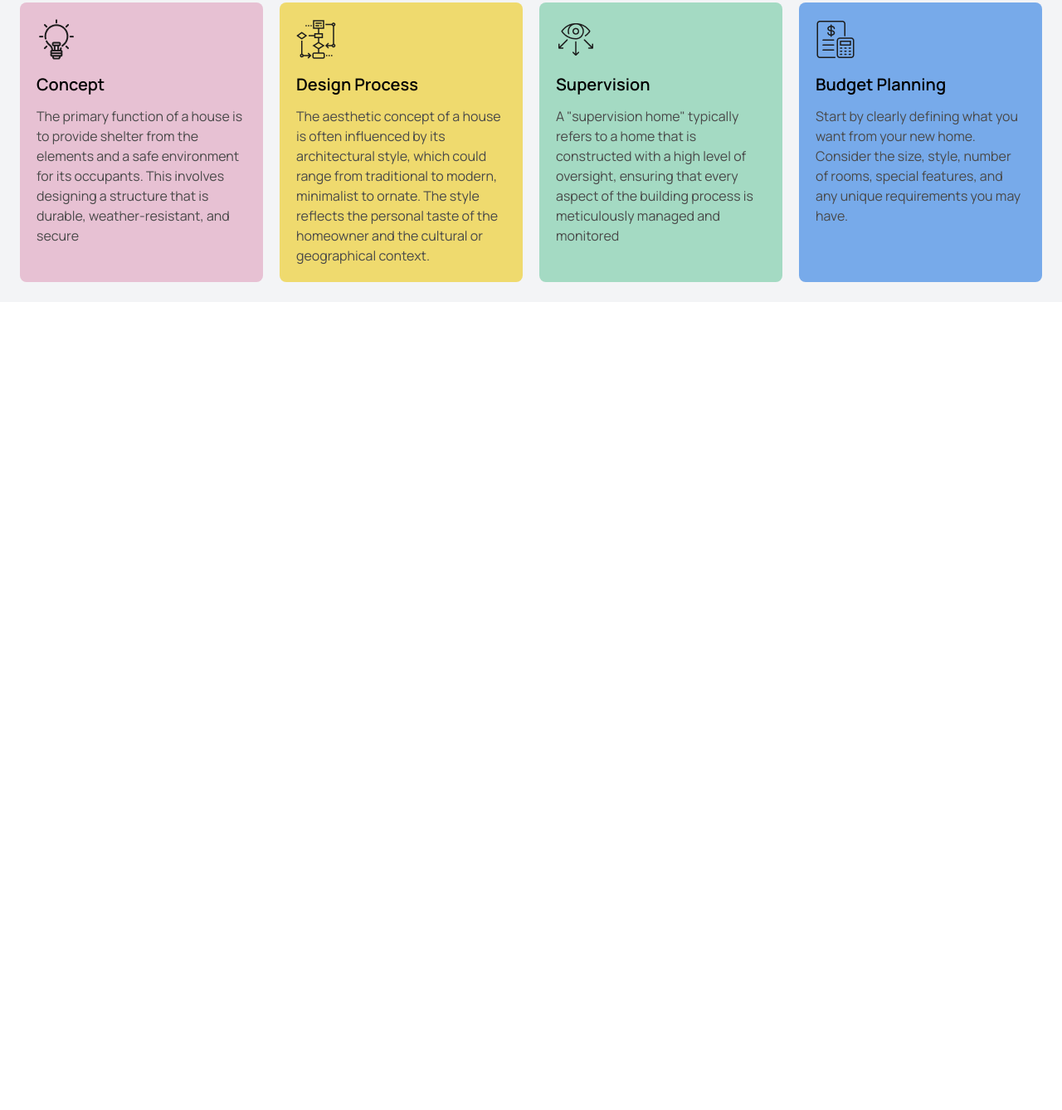
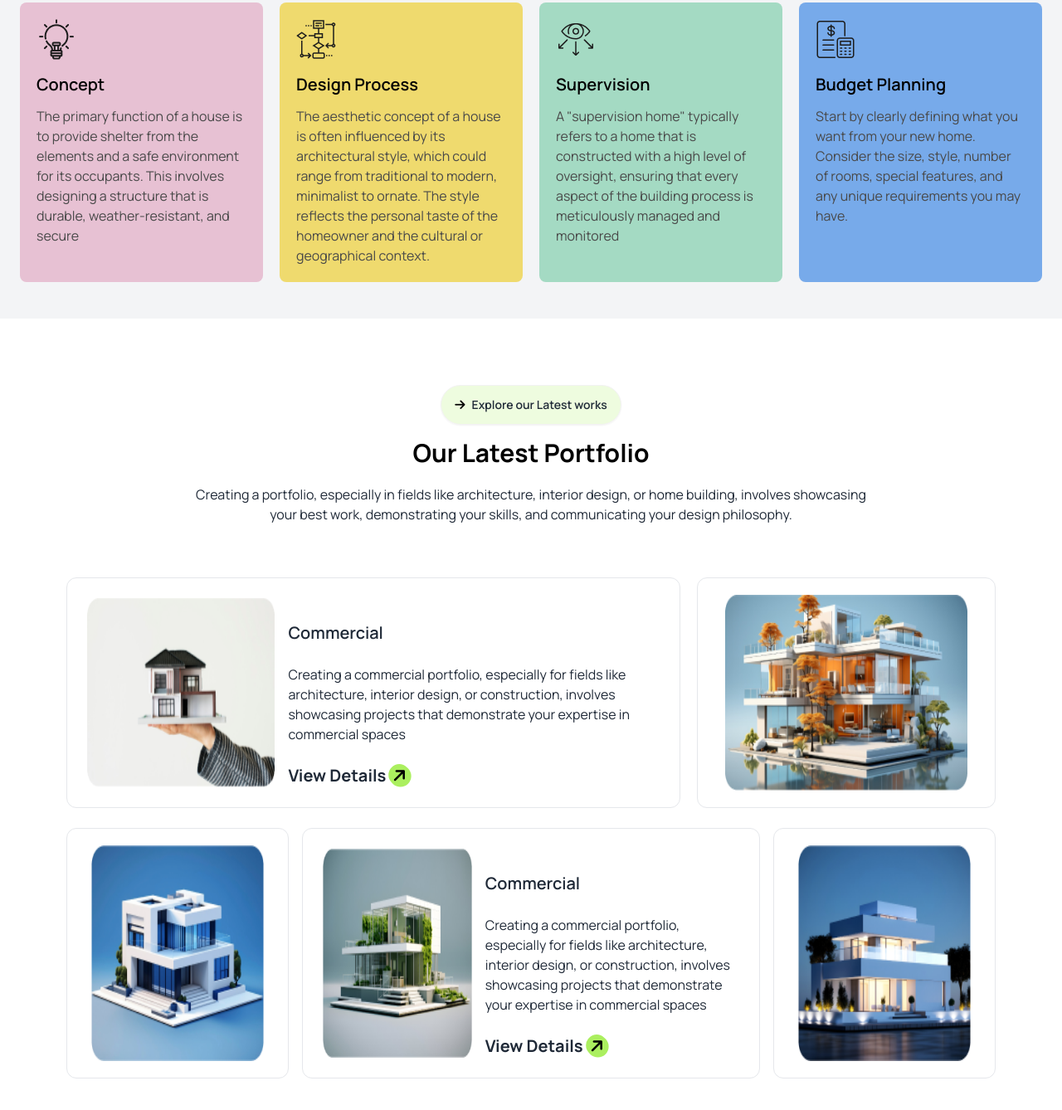
Before and after one commit to jannatulfardousmim/assignment-3, a plain HTML site: page index.html in a window 1280 px wide. Shown: the part 1796-3134 px from the top of the page at 83% size. Before the commit the page ends 2180 px from the top, so only its background shows below. Drawn offline with nearby package versions, Linux system fonts and the light colour scheme.

Commit message:
add portfolio section

```diff
--- a/index.html
+++ b/index.html
@@ -103,7 +103,7 @@
     <main class="bg-gray-100">
         <!--design section-->
         <section>
-            <div class="relative ">
+            <div class="relative  ">
                 <div class=" lg:flex absolute border-2 border-dashed py-5 top-2 left-16 hidden">
                     <img src="assets/Vector.png">
                 </div>
@@ -175,6 +175,62 @@
                     </div>
                 </div>
             </section>
+        <!--portfolio section-->
+        <section class="lg:bg-white">
+            <div class="container mx-auto  p-4 lg:p-20">
+                <!--title-->
+                <div class="text-center">
+                    <a class="btn  font-semi  rounded-full bg-[#ABEF5F33] mb-4"><i class="fa-solid fa-arrow-right    rounded-full   text-black"></i>Explore our Latest works </a>
+                    <h1 class="text-3xl font-bold text-black mb-5 ">Our Latest Portfolio</h1>
+                    <p class="lg:w-3/4 mx-auto mb-16">Creating a portfolio, especially in fields like architecture, interior design, or home building, involves showcasing your best work, demonstrating your skills, and communicating your design philosophy.</p>
+                </div>
+                <div class="grid grid-cols-1  lg:grid-cols-3 lg:gap-5  ">
+                    <div class="lg:flex lg:col-span-2  p-6 bg-white rounded-xl  lg:gap-4 mb-5 lg:mb-0 border">
+                        <div class=" lg:w-full ">
+                            <img src="assets/img1.png " class="w-11/12 mx-auto lg:w-full lg:h-full">
+
+                        </div>
+                        <div>
+                            <h4 class="font-semibold text-xl mb-6 mt-7">Commercial</h4>
+                            <P class="mb-6">
+                                Creating a commercial portfolio, especially for fields like architecture, interior design, or construction, involves showcasing projects that demonstrate your expertise in commercial spaces</P>
+                            <a class="  font-bold text-xl ">View Details  <i class="fa-solid fa-arrow-right -rotate-45   rounded-full p-1 bg-[#ABEF5F] text-black"></i></a>
+                        </div>
+                    </div>
+                    <div class="p-5 rounded-xl bg-white   border ">
+                        <img src="assets/img2.png" class="w-11/12 mx-auto lg:h-full ">
+                    </div>
+                </div>
+                <!--2nd row-->
+                <div class="lg:grid lg:grid-cols-4 flex flex-col-reverse mt-6  gap-4">
+                   <div class="p-5 rounded-xl bg-white   border ">
+                    <img src="assets/img3.png" class="w-11/12 mx-auto lg:h-full ">
+
+                   </div>
+
+                   <div class="lg:flex lg:col-span-2  p-6 bg-white rounded-xl  lg:gap-4 mb-5 lg:mb-0 border">
+                    <div class=" lg:w-[800px] ">
+                        <img src="assets/img4.png " class="w-11/12 mx-auto lg:w-full lg:h-full">
+
+                    </div>
+                    <div>
+                        <h4 class="font-semibold text-xl mb-6 mt-7">Commercial</h4>
+                        <P class="mb-6">
+                            Creating a commercial portfolio, especially for fields like architecture, interior design, or construction, involves showcasing projects that demonstrate your expertise in commercial spaces</P>
+                        <a class="  font-bold text-xl ">View Details  <i class="fa-solid fa-arrow-right -rotate-45   rounded-full p-1 bg-[#ABEF5F] text-black"></i></a>
+                    </div>
+                </div>
+                <div  class="p-5 rounded-xl bg-white   border mb-4  lg:mb-0">
+                    <img src="assets/img5.png" class="w-11/12 mx-auto lg:h-full ">
+
+                </div>
+                <div  class="lg:hidden  p-5 rounded-xl bg-white   border  mb-4">
+                    <img src="assets/img3.png" class="w-11/12 mx-auto lg:h-full ">
+                </div>
+                </div>
+            </div>
+
+        </section>
     </main>
     <!--main section end-->
 
```
Lines whose indentation alone changed are shown as unchanged.
